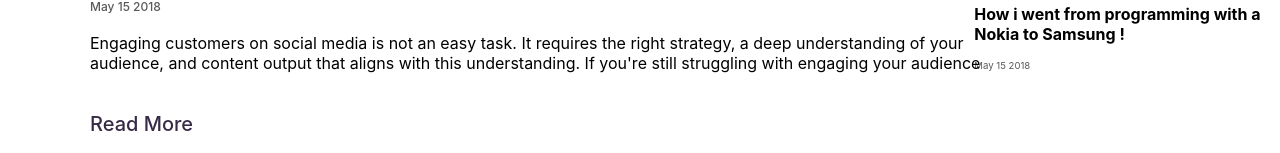
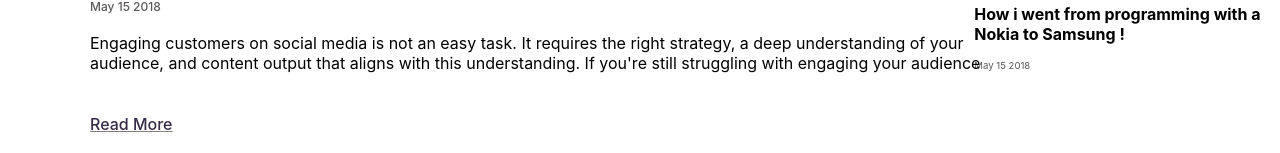
Before and after one commit to developermaroof/Project-TechBerg-Figma, a React (Create React App) app: page / in a window 1280 px wide. Shown: the part 739-892 px from the top of the page. Built offline with nearby package versions, Linux system fonts and the light colour scheme.

Commit message:
Update home.css

```diff
--- a/src/components/home/home.css
+++ b/src/components/home/home.css
@@ -51,10 +51,11 @@
 
 .home-gadgets .readmore {
   margin-top: 40px;
-  font-size: 20px;
+  font-size: 16px;
   font-weight: 500;
   line-height: 23px;
   letter-spacing: 0em;
   text-align: left;
   color: #372a47;
+  text-decoration: underline gray;
 }
```
